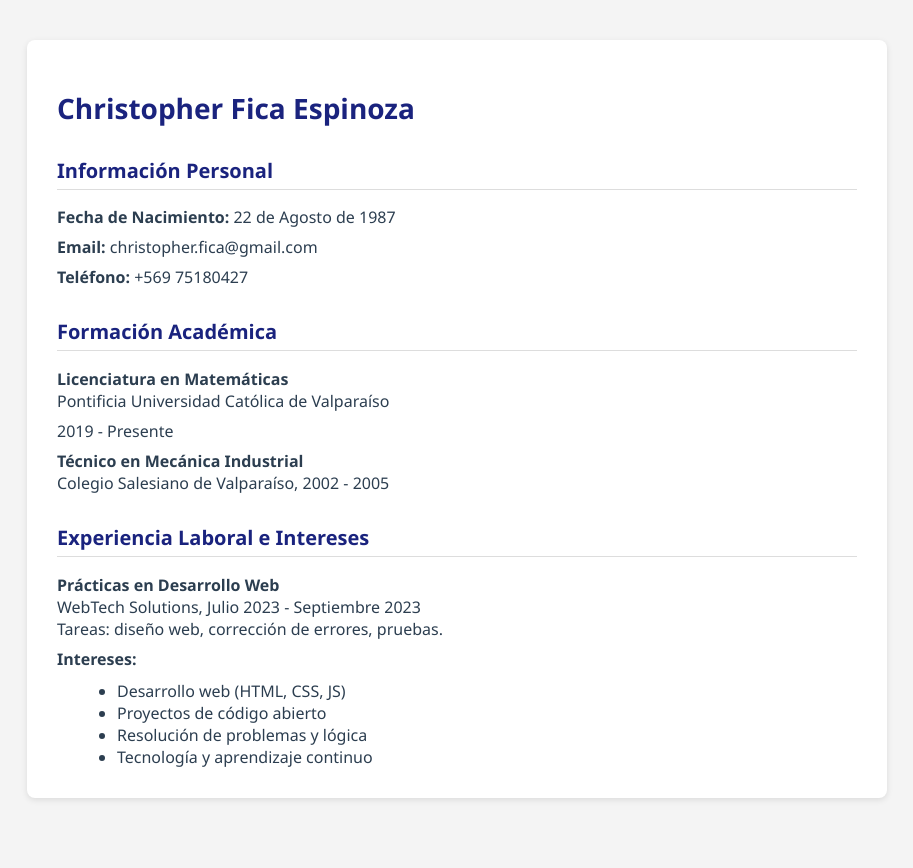
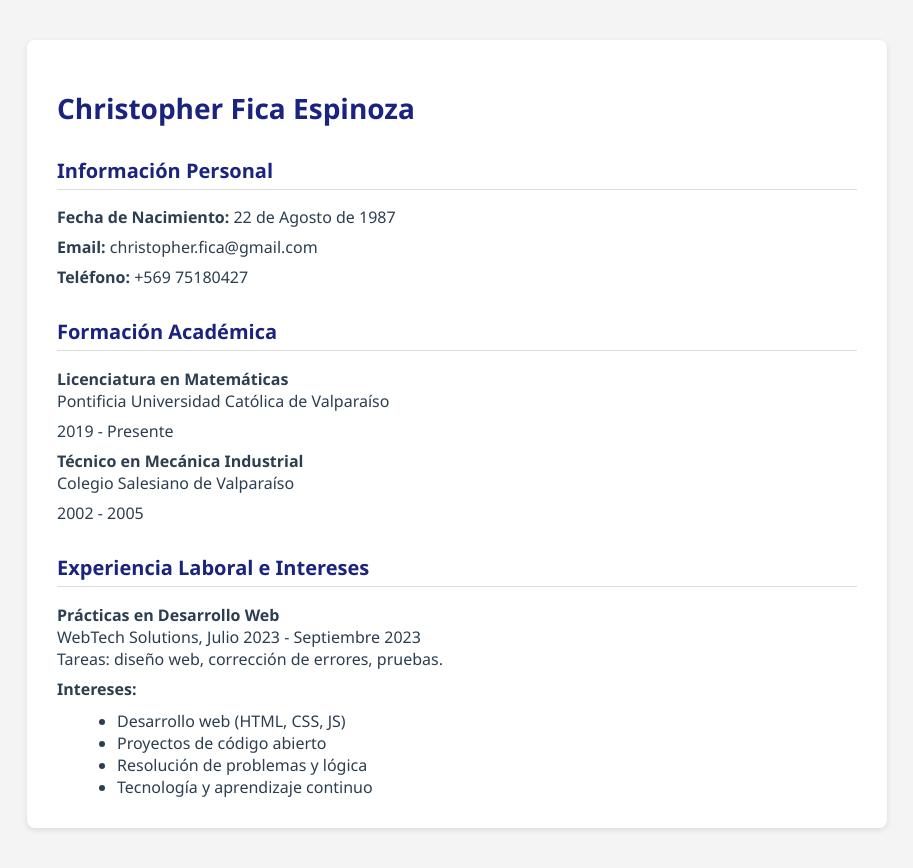
Before and after one commit to christophgato/christophgato.github.io, a plain HTML site: page index.html in a window 1280 px wide. Shown: the whole page, without its empty margins (183-1096 px from the left). Before the commit the page ends 838 px from the top, so only its background shows below. Drawn offline with Linux system fonts and the light colour scheme.

Commit message:
Update index.html

```diff
--- a/index.html
+++ b/index.html
@@ -69,7 +69,8 @@
     <p><span class="fecha">2019 - Presente</span></p>
 
     <p><strong>Técnico en Mecánica Industrial</strong><br>
-    Colegio Salesiano de Valparaíso, 2002 - 2005</p>
+    Colegio Salesiano de Valparaíso
+    <p><span class="fecha">2002 - 2005</span></p>
 
     <!-- Experiencia e Intereses -->
     <h2>Experiencia Laboral e Intereses</h2>
```
